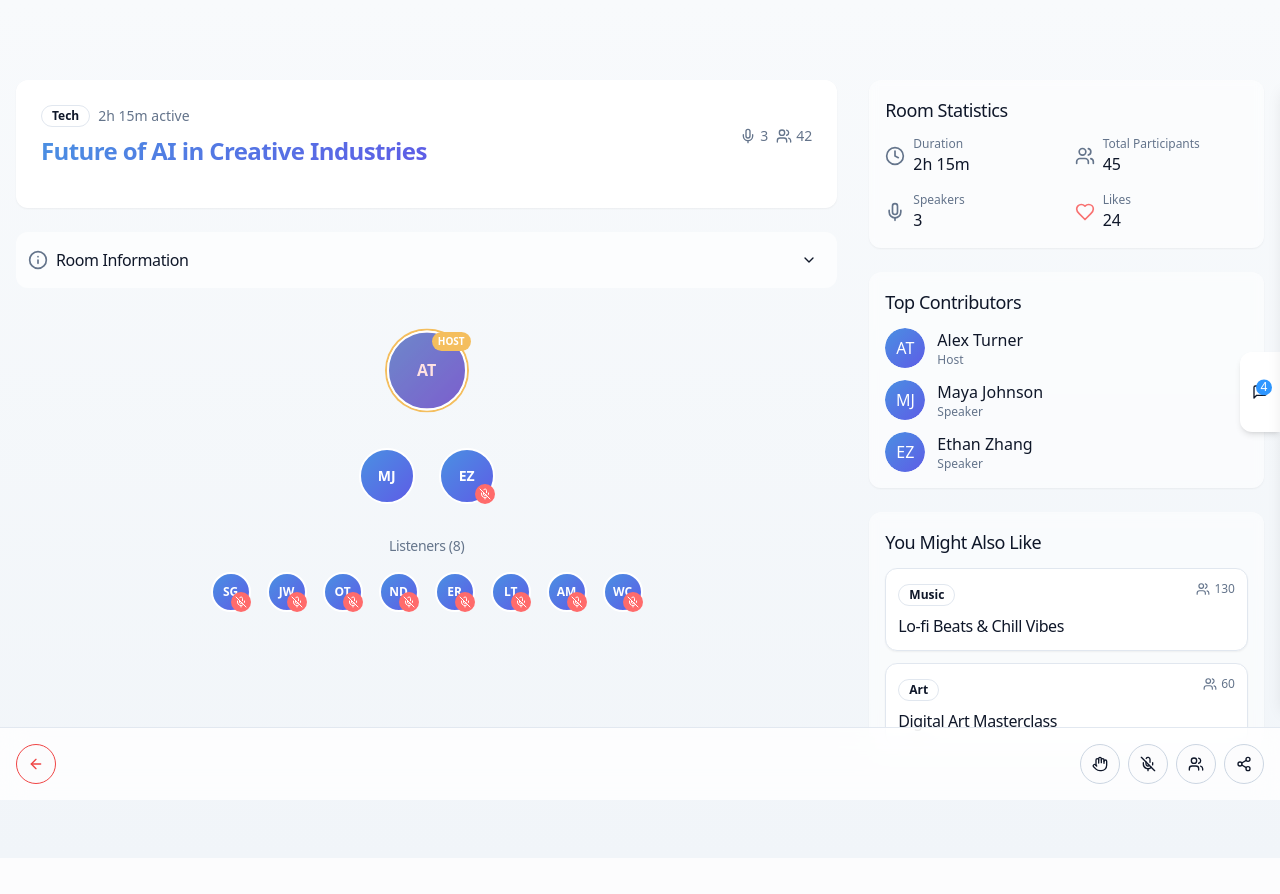
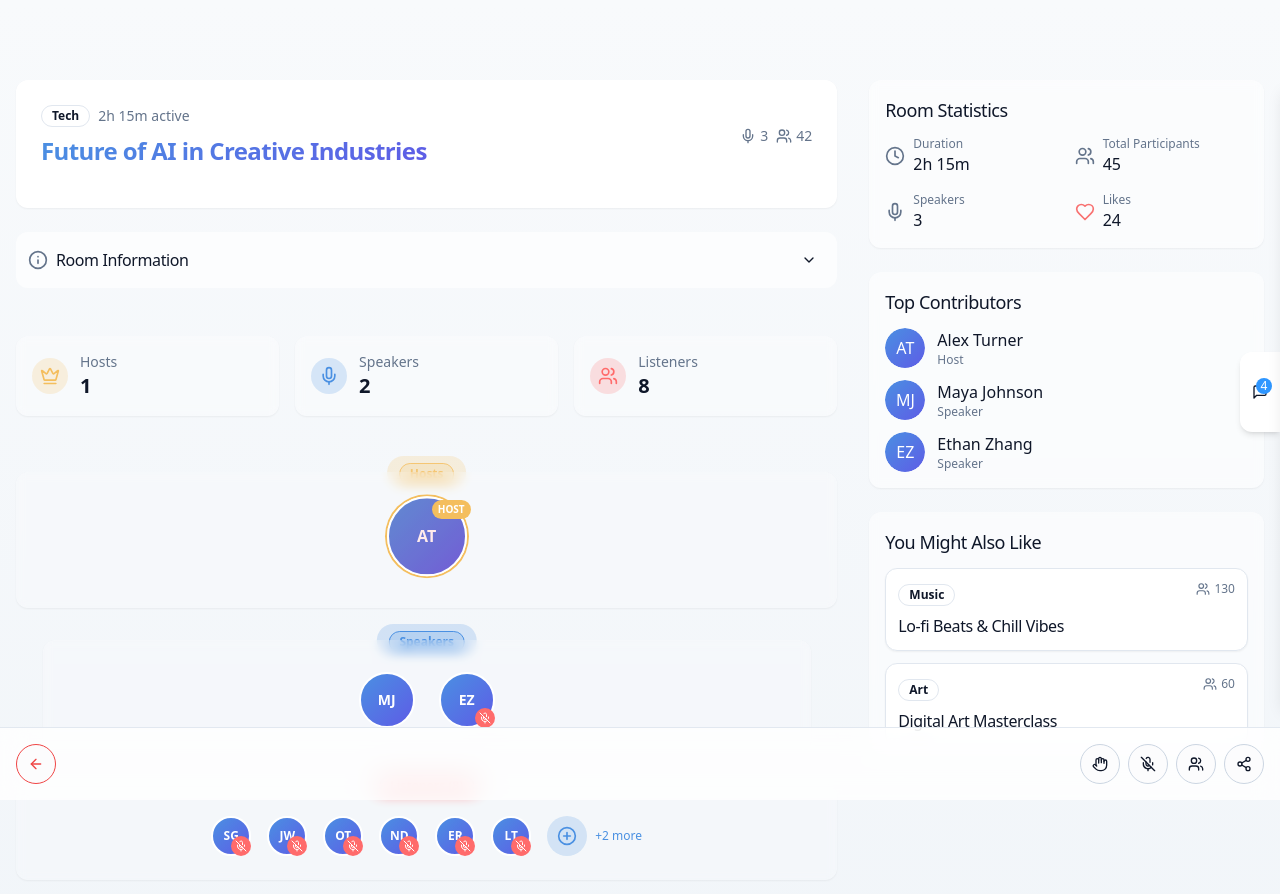
Before and after one commit to Codec-V/sonic-aura-rooms, a React (Vite) app: page /room/1 in a window 1280 px wide. Shown: the top 894 px of the page. Before the commit the page ends 858 px from the top, so only its background shows below. Built offline with nearby package versions, Linux system fonts and the light colour scheme.

Commit message:
Fix: Improve RoomPage UI and theme persistence
- Added visual enhancements to the RoomPage.
- Addressed issue with light mode after refresh.

```diff
--- a/package.json
+++ b/package.json
@@ -45,6 +45,7 @@
     "cmdk": "^1.0.0",
     "date-fns": "^3.6.0",
     "embla-carousel-react": "^8.3.0",
+    "framer-motion": "^12.6.3",
     "input-otp": "^1.2.4",
     "lucide-react": "^0.462.0",
     "next-themes": "^0.3.0",
--- a/src/components/SpeakersGrid.tsx
+++ b/src/components/SpeakersGrid.tsx
@@ -1,6 +1,9 @@
 
-import React from 'react';
+import React, { useState } from 'react';
 import UserAvatar from './UserAvatar';
+import { Badge } from '@/components/ui/badge';
+import { PlusCircle, Mic, Users, Crown } from 'lucide-react';
+import { motion } from 'framer-motion';
 
 export interface User {
   id: string;
@@ -22,56 +25,177 @@ const SpeakersGrid = ({ users }: SpeakersGridProps) => {
   const speakers = users.filter(user => user.role === 'speaker');
   const listeners = users.filter(user => user.role === 'listener');
 
+  const [showAllListeners, setShowAllListeners] = useState(false);
+
+  // Display limited listeners initially
+  const displayedListeners = showAllListeners ? listeners : listeners.slice(0, 6);
+
+  // Animation variants
+  const containerVariants = {
+    hidden: { opacity: 0 },
+    visible: {
+      opacity: 1,
+      transition: {
+        staggerChildren: 0.1
+      }
+    }
+  };
+
+  const itemVariants = {
+    hidden: { y: 20, opacity: 0 },
+    visible: {
+      y: 0,
+      opacity: 1,
+      transition: { type: "spring", stiffness: 100 }
+    }
+  };
+
   return (
     <div className="flex flex-col items-center space-y-8 py-8">
-      {/* Hosts */}
-      <div className="flex flex-wrap justify-center gap-8">
+      {/* Stats row */}
+      <div className="w-full grid grid-cols-3 gap-4 mb-6">
+        <div className="bg-white/30 dark:bg-slate-800/40 backdrop-blur-sm p-4 rounded-xl shadow-sm flex items-center space-x-3">
+          <div className="bg-sonic-gold/20 p-2 rounded-full">
+            <Crown className="h-5 w-5 text-sonic-gold" />
+          </div>
+          <div>
+            <div className="text-sm text-slate-500 dark:text-slate-400">Hosts</div>
+            <div className="text-xl font-bold">{hosts.length}</div>
+          </div>
+        </div>
+
+        <div className="bg-white/30 dark:bg-slate-800/40 backdrop-blur-sm p-4 rounded-xl shadow-sm flex items-center space-x-3">
+          <div className="bg-sonic-blue/20 p-2 rounded-full">
+            <Mic className="h-5 w-5 text-sonic-blue" />
+          </div>
+          <div>
+            <div className="text-sm text-slate-500 dark:text-slate-400">Speakers</div>
+            <div className="text-xl font-bold">{speakers.length}</div>
+          </div>
+        </div>
+
+        <div className="bg-white/30 dark:bg-slate-800/40 backdrop-blur-sm p-4 rounded-xl shadow-sm flex items-center space-x-3">
+          <div className="bg-sonic-coral/20 p-2 rounded-full">
+            <Users className="h-5 w-5 text-sonic-coral" />
+          </div>
+          <div>
+            <div className="text-sm text-slate-500 dark:text-slate-400">Listeners</div>
+            <div className="text-xl font-bold">{listeners.length}</div>
+          </div>
+        </div>
+      </div>
+
+      {/* Hosts section with animated badges */}
+      <div className="relative w-full">
+        <div className="absolute -top-4 left-1/2 transform -translate-x-1/2 bg-sonic-gold/20 px-3 py-1 rounded-full">
+          <Badge variant="outline" className="bg-sonic-gold/20 border-sonic-gold text-sonic-gold animate-pulse">
+            Hosts
+          </Badge>
+        </div>
+        <motion.div
+          className="flex flex-wrap justify-center gap-8 bg-white/20 dark:bg-slate-800/20 backdrop-blur-sm p-6 pt-8 rounded-xl shadow-sm"
+          variants={containerVariants}
+          initial="hidden"
+          animate="visible"
+        >
           {hosts.map(user => (
+            <motion.div key={user.id} variants={itemVariants}>
               <UserAvatar
-            key={user.id}
                 username={user.username}
                 avatarUrl={user.avatarUrl}
                 isMuted={user.isMuted}
                 isSpeaking={user.isSpeaking}
                 isHost={true}
                 size="lg"
+                className="hover:-translate-y-2 transition-transform duration-300"
               />
+            </motion.div>
           ))}
+        </motion.div>
       </div>
 
-      {/* Speakers */}
+      {/* Speakers section */}
       {speakers.length > 0 && (
-        <div className="flex flex-wrap justify-center gap-6 max-w-3xl">
+        <div className="relative w-full">
+          <div className="absolute -top-4 left-1/2 transform -translate-x-1/2 bg-sonic-blue/20 px-3 py-1 rounded-full">
+            <Badge variant="outline" className="bg-sonic-blue/20 border-sonic-blue text-sonic-blue">
+              Speakers
+            </Badge>
+          </div>
+          <motion.div
+            className="flex flex-wrap justify-center gap-6 max-w-3xl bg-white/20 dark:bg-slate-800/20 backdrop-blur-sm p-6 pt-8 rounded-xl shadow-sm mx-auto"
+            variants={containerVariants}
+            initial="hidden"
+            animate="visible"
+          >
             {speakers.map(user => (
+              <motion.div key={user.id} variants={itemVariants}>
                 <UserAvatar
-              key={user.id}
                   username={user.username}
                   avatarUrl={user.avatarUrl}
                   isMuted={user.isMuted}
                   isSpeaking={user.isSpeaking}
                   size="md"
+                  className="hover:scale-110 transition-transform duration-300"
                 />
+              </motion.div>
             ))}
+          </motion.div>
         </div>
       )}
 
-      {/* Listeners */}
+      {/* Listeners section */}
       {listeners.length > 0 && (
-        <div>
-          <h3 className="text-sm font-medium text-muted-foreground mb-4 text-center">
+        <div className="relative w-full">
+          <div className="absolute -top-4 left-1/2 transform -translate-x-1/2 bg-sonic-coral/20 px-3 py-1 rounded-full">
+            <Badge variant="outline" className="bg-sonic-coral/20 border-sonic-coral text-sonic-coral">
               Listeners ({listeners.length})
-          </h3>
-          <div className="flex flex-wrap justify-center gap-4 max-w-4xl">
-            {listeners.map(user => (
+            </Badge>
+          </div>
+          <motion.div
+            className="flex flex-wrap justify-center gap-4 max-w-4xl bg-white/20 dark:bg-slate-800/20 backdrop-blur-sm p-6 pt-8 rounded-xl shadow-sm mx-auto"
+            variants={containerVariants}
+            initial="hidden"
+            animate="visible"
+          >
+            {displayedListeners.map(user => (
+              <motion.div key={user.id} variants={itemVariants}>
                 <UserAvatar
-                key={user.id}
                   username={user.username}
                   avatarUrl={user.avatarUrl}
                   isMuted={true}
                   size="sm"
+                  className="hover:brightness-110 transition-all duration-300"
                 />
+              </motion.div>
             ))}
+
+            {listeners.length > 6 && !showAllListeners && (
+              <motion.div
+                className="flex items-center justify-center cursor-pointer"
+                onClick={() => setShowAllListeners(true)}
+                whileHover={{ scale: 1.1 }}
+                whileTap={{ scale: 0.95 }}
+              >
+                <div className="w-10 h-10 rounded-full bg-sonic-blue/20 flex items-center justify-center">
+                  <PlusCircle className="h-5 w-5 text-sonic-blue" />
                 </div>
+                <span className="ml-2 text-xs text-sonic-blue font-medium">
+                  +{listeners.length - 6} more
+                </span>
+              </motion.div>
+            )}
+
+            {showAllListeners && (
+              <motion.button
+                className="mt-4 text-sm text-sonic-blue hover:text-sonic-blue/80 transition-colors"
+                onClick={() => setShowAllListeners(false)}
+                variants={itemVariants}
+              >
+                Show less
+              </motion.button>
+            )}
+          </motion.div>
         </div>
       )}
     </div>
--- a/src/components/ThemeToggle.tsx
+++ b/src/components/ThemeToggle.tsx
@@ -7,30 +7,42 @@ const ThemeToggle = () => {
   const [isDarkMode, setIsDarkMode] = useState(false);
 
   useEffect(() => {
-    // Check if user prefers dark mode
-    const isDark = localStorage.getItem("theme") === "dark" ||
-      (!localStorage.getItem("theme") && window.matchMedia("(prefers-color-scheme: dark)").matches);
+    // Check if user prefers dark mode from localStorage or system preference
+    const storedTheme = localStorage.getItem("theme");
+    const isDark =
+      storedTheme === "dark" ||
+      (!storedTheme && window.matchMedia("(prefers-color-scheme: dark)").matches);
 
+    // Set theme as soon as component mounts to avoid flash
     setIsDarkMode(isDark);
-    applyTheme(isDark);
+
+    // Apply the theme immediately
+    if (isDark) {
+      document.documentElement.classList.add("dark");
+    } else {
+      document.documentElement.classList.remove("dark");
+    }
+
+    // Store in localStorage to persist across refreshes
+    if (!storedTheme) {
+      localStorage.setItem("theme", isDark ? "dark" : "light");
+    }
   }, []);
 
   const toggleTheme = () => {
     setIsDarkMode(prev => {
       const newMode = !prev;
-      applyTheme(newMode);
+
+      if (newMode) {
+        document.documentElement.classList.add("dark");
+        localStorage.setItem("theme", "dark");
+      } else {
+        document.documentElement.classList.remove("dark");
+        localStorage.setItem("theme", "light");
+      }
+
       return newMode;
     });
-  };
-
-  const applyTheme = (dark: boolean) => {
-    if (dark) {
-      document.documentElement.classList.add("dark");
-      localStorage.setItem("theme", "dark");
-    } else {
-      document.documentElement.classList.remove("dark");
-      localStorage.setItem("theme", "light");
-    }
   };
 
   return (
```
Also changed, not shown: 1 other file (tests, documents, lock files or other folders). Lines whose indentation alone changed are shown as unchanged.
